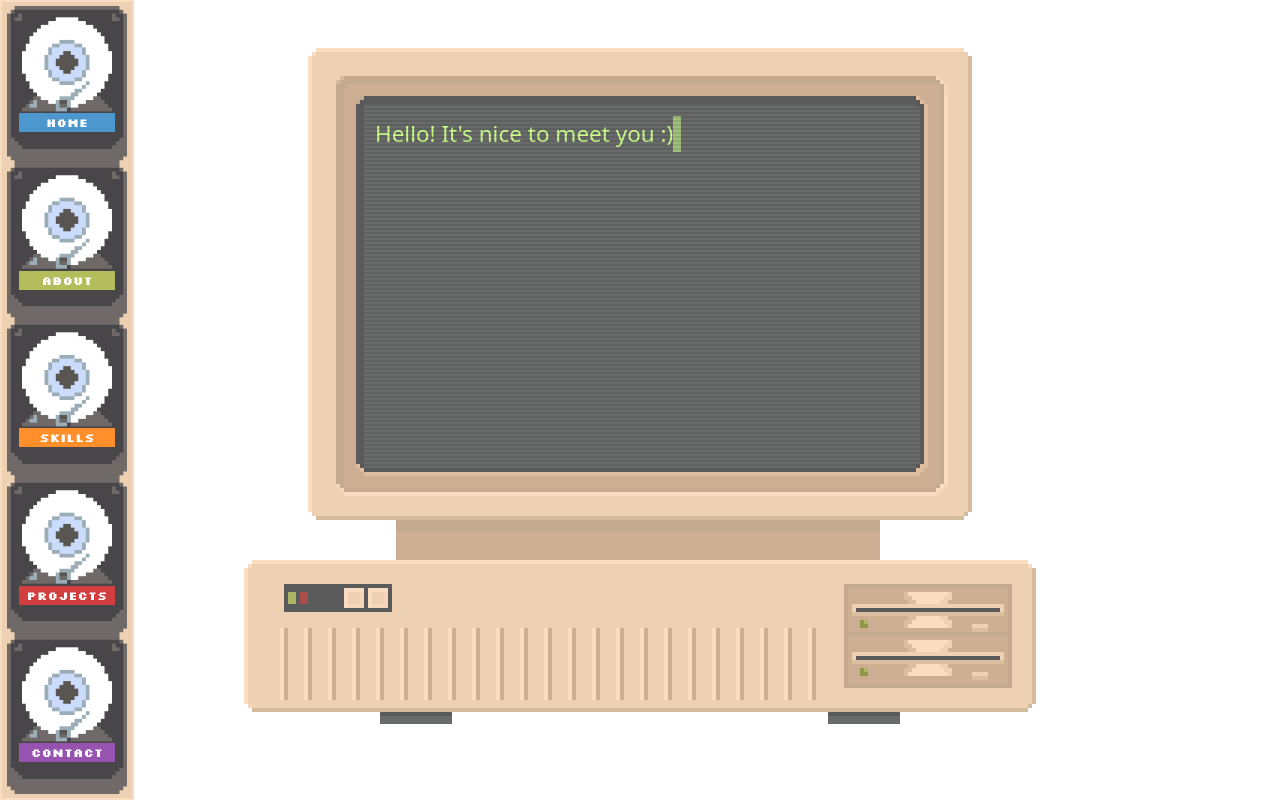
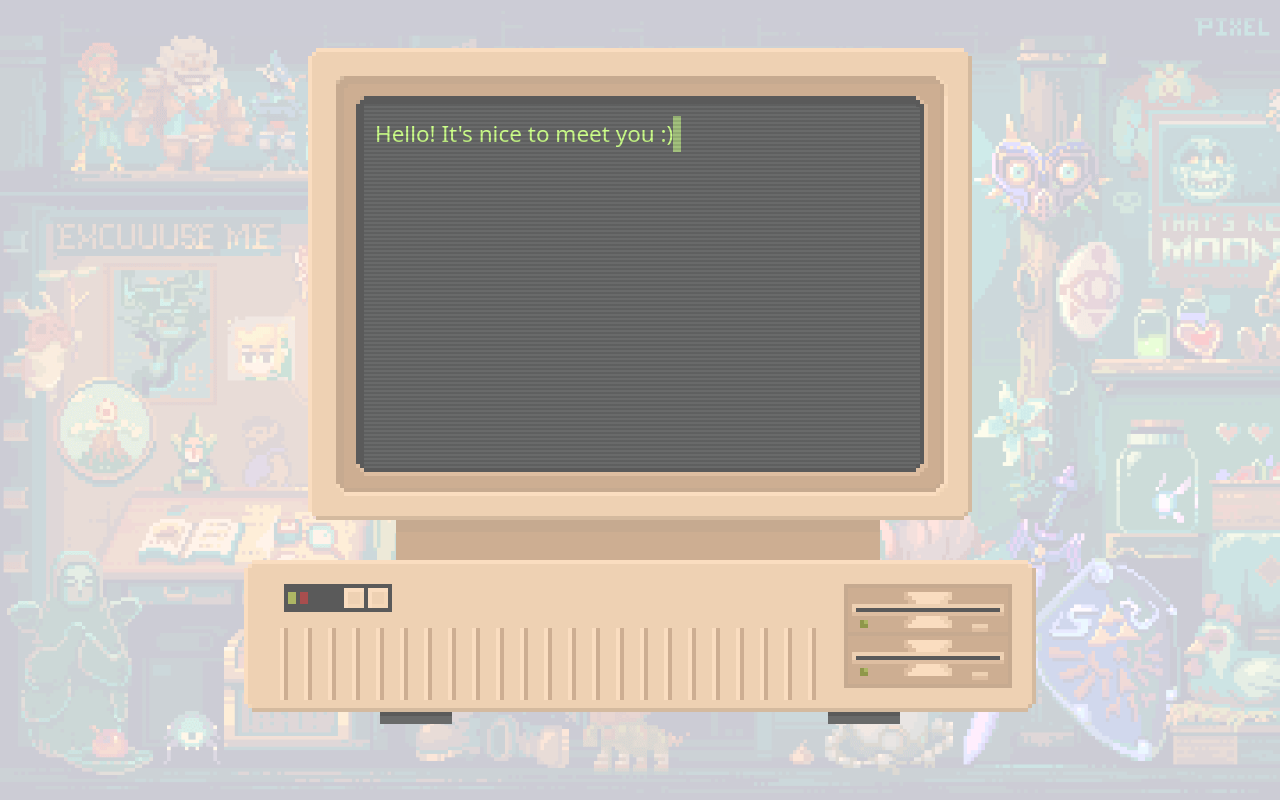
Before and after one commit to Shalankwa/whoisjj, a Vue app: page / in a window 1280 px wide. Built offline with nearby package versions, Linux system fonts and the light colour scheme; a web font is replaced by a local one.

Commit message:
adjust background

```diff
--- a/src/App.vue
+++ b/src/App.vue
@@ -1,18 +1,17 @@
 <script setup>
 import { RouterLink, RouterView } from 'vue-router'
-import HelloWorld from './components/Screen.vue'
 import Sidebar from './components/Sidebar.vue';
 import Screen from './components/Screen.vue'
+import Background from './components/Background.vue'
 </script>
 
 <template>
   <header></header>
-  <body>
-    <Screen>
-      <RouterView />
-    </Screen>
-    <Sidebar />
-  </body>
+  <Background />
+  <Screen>
+    <RouterView />
+  </Screen>
+  <Sidebar />
 </template>
 
 <style scoped>
--- a/src/assets/base.css
+++ b/src/assets/base.css
@@ -50,13 +50,6 @@
   }
 }
 
-*,
-*::before,
-*::after {
-  box-sizing: border-box;
-  margin: 0;
-  font-weight: normal;
-}
 
 body {
   min-height: 100vh;
@@ -66,21 +59,9 @@ body {
     color 0.5s,
     background-color 0.5s;
   line-height: 1.6;
-  font-family:
-    Inter,
-    -apple-system,
-    BlinkMacSystemFont,
-    'Segoe UI',
-    Roboto,
-    Oxygen,
-    Ubuntu,
-    Cantarell,
-    'Fira Sans',
-    'Droid Sans',
-    'Helvetica Neue',
-    sans-serif;
   font-size: 15px;
   text-rendering: optimizeLegibility;
   -webkit-font-smoothing: antialiased;
   -moz-osx-font-smoothing: grayscale;
+  overflow-y: hidden;
 }
--- /dev/null
+++ b/src/components/Background.vue
@@ -0,0 +1,22 @@
+
+<script setup>
+</script>
+
+<template>
+  <div class="background"></div>
+</template>
+
+<style scoped lang="scss">
+
+.background {
+  position: fixed;
+  top: 0;
+  left: 0;
+  opacity: 0.2;
+  width: 100%;
+  height: 100vh;
+  z-index: -1;
+  background-image: url('/zelda-bg.gif');
+  background-size: cover;
+}
+</style>
```
Also changed, not shown: public/zelda-bg.gif (added), src/assets/images/retro_pc_clear_cropped.png (added).
